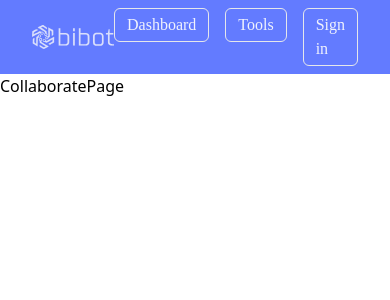
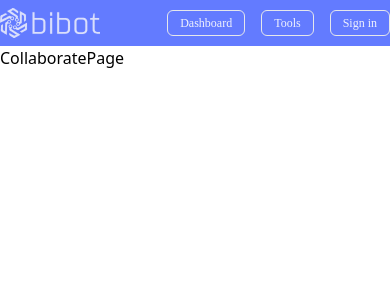
Before and after one commit to mfimia/asafe-host, a Next.js app: page /tools in a window 390 px wide. Shown: the top 300 px of the page. Built offline with nearby package versions, Linux system fonts and the light colour scheme; no server answers.

Commit message:
chore: improve navbar mobile styles. fix statics props revalidation

```diff
--- a/components/Navbar.tsx
+++ b/components/Navbar.tsx
@@ -13,7 +13,7 @@ const Navbar: React.FC = () => {
   const { data: session } = useSession()
 
   return (
-    <nav className='flex w-full items-center justify-between bg-ultranebula p-2 px-8 text-nebula20 font-ubuntu'>
+    <nav className='flex w-full text-xs sm:text-base py-2 items-center justify-between bg-ultranebula sm:p-2 sm:px-8 text-nebula20 font-ubuntu'>
       <Link href='/'>
         <Image src={logo} alt='Bibot_logo' width={100} />
       </Link>
--- a/pages/dashboard.tsx
+++ b/pages/dashboard.tsx
@@ -94,7 +94,7 @@ export async function getStaticProps() {
       initialData: data,
       initialTotalPages: totalPages,
     },
-    revalidate: 1000 * 60 * 60 * 24, // once per day
+    revalidate: 60 * 60 * 24, // once per day
   };
 }
 
```
